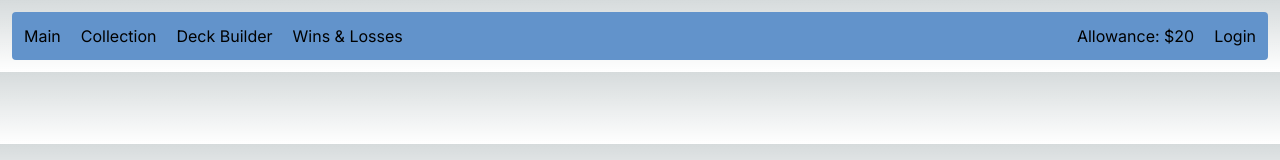
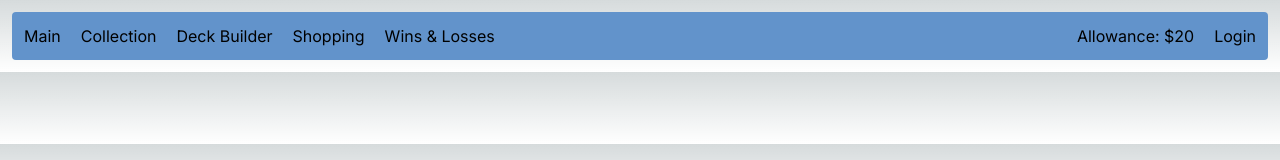
Before and after one commit to tsburdette/allowance-draft-ygo, a Next.js app: page / in a window 1280 px wide. Shown: the top 160 px of the page. Built offline with nearby package versions, Linux system fonts and the light colour scheme.

Commit message:
Adds header toolbar links for shopping and db

```diff
--- a/components/HeaderToolbar.tsx
+++ b/components/HeaderToolbar.tsx
@@ -1,3 +1,5 @@
+import Link from "next/link";
+
 const HeaderToolbar = (props: {}) => {
     return (
         <div className="bg-kaiba-blue-500 max-w-full flex rounded p-3 justify-between">
@@ -5,7 +7,12 @@
                 {/* TODO: Make these links work */}
                 <div className="">Main</div>
                 <div className="">Collection</div>
-                <div className="">Deck Builder</div>
+                <Link href="/deckbuilder" className="">
+                    Deck Builder
+                </Link>
+                <Link href="/shopping" className="">
+                    Shopping
+                </Link>
                 <div className="">Wins & Losses</div>
             </div>
             <div className="flex space-x-5">
```
